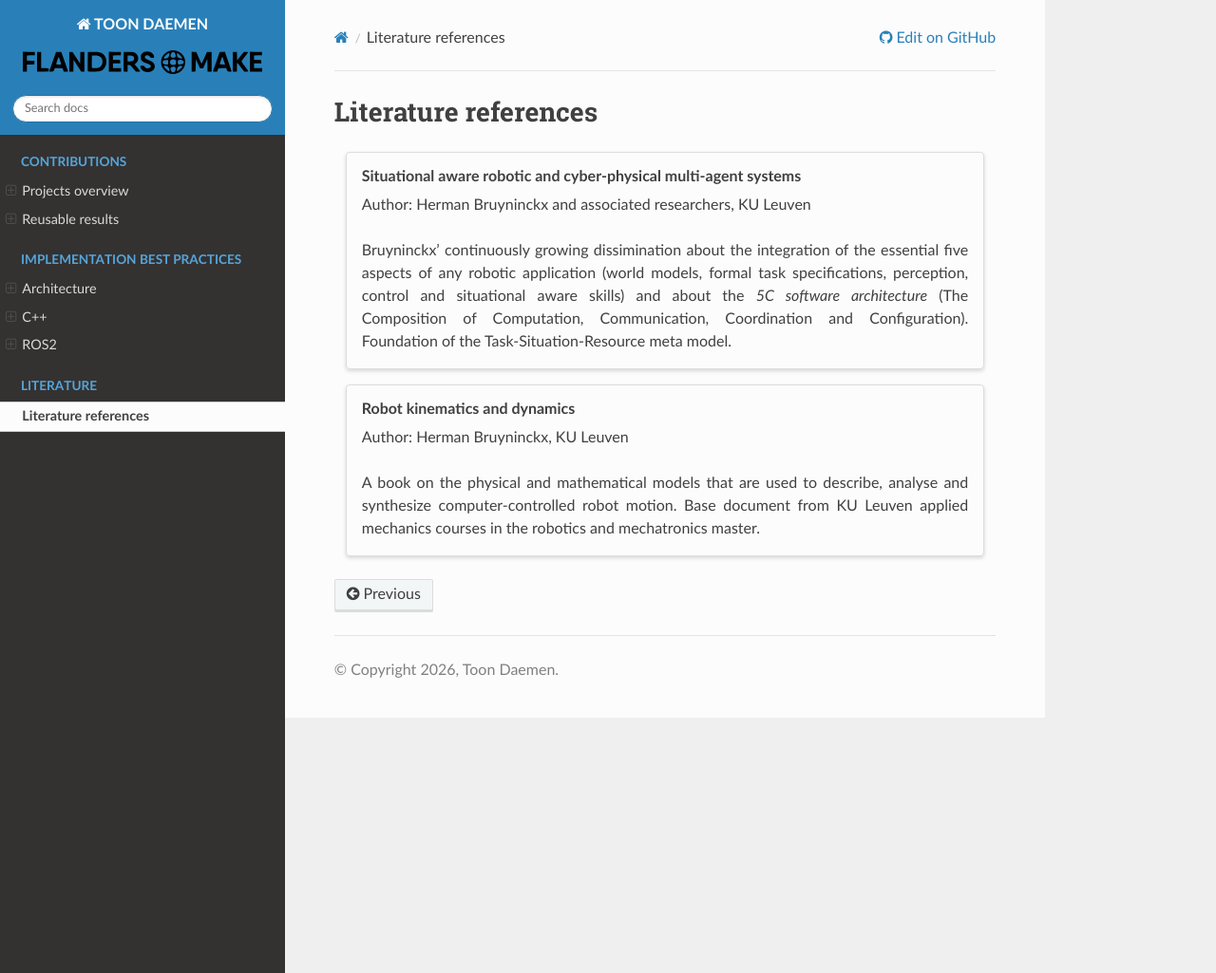
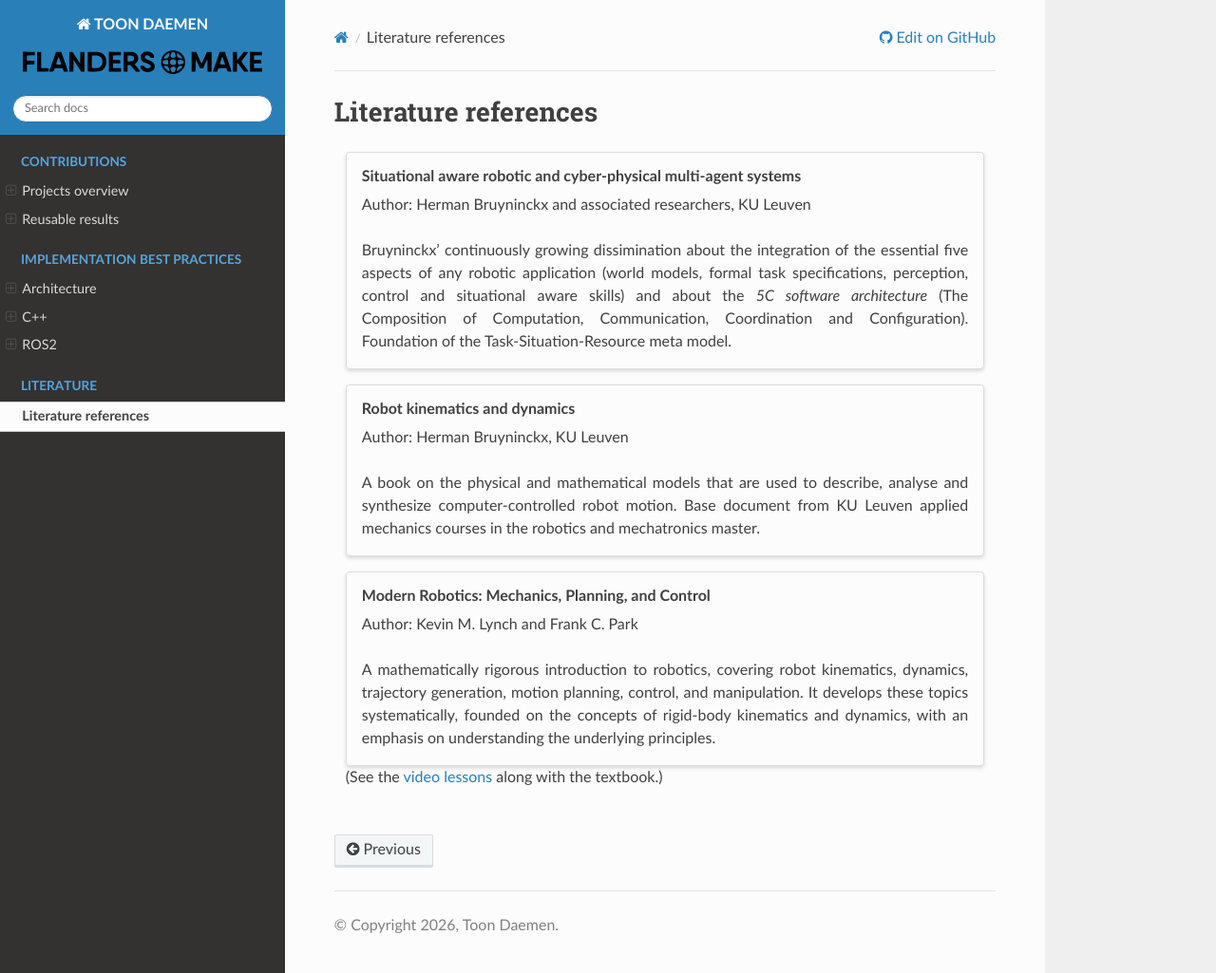
Before and after one commit to toondaemenFM/developer_log, a Sphinx documentation site: the page built from docs/source/literature/references.md, in a window 1280 px wide and 1025 px high. Shown: the whole window at 95% size. Built offline with Sphinx 7.4.7 and the Read the Docs theme 3.1.0, drawn with Linux system fonts in a browser that asks for light colours.

Commit message:
added book reference

```diff
--- a/docs/source/literature/references.md
+++ b/docs/source/literature/references.md
@@ -20,4 +20,13 @@ Author: Herman Bruyninckx, KU Leuven
 A book on the physical and mathematical models that are used to describe, analyse and synthesize
 computer-controlled robot motion. Base document from KU Leuven applied mechanics courses in the robotics and mechatronics master.
 :::
+
+:::{grid-item-card} Modern Robotics: Mechanics, Planning, and Control
+:link: https://hades.mech.northwestern.edu/images/7/7f/MR.pdf
+
+Author: Kevin M. Lynch and Frank C. Park
+
+A mathematically rigorous introduction to robotics, covering robot kinematics, dynamics, trajectory generation, motion planning, control, and manipulation. It develops these topics systematically, founded on the concepts of rigid-body kinematics and dynamics, with an emphasis on understanding the underlying principles.
+:::
+(See the [video lessons](https://modernrobotics.northwestern.edu/nu-gm-book-resource/introduction-autoplay/#department) along with the textbook.)
 ::::
```
